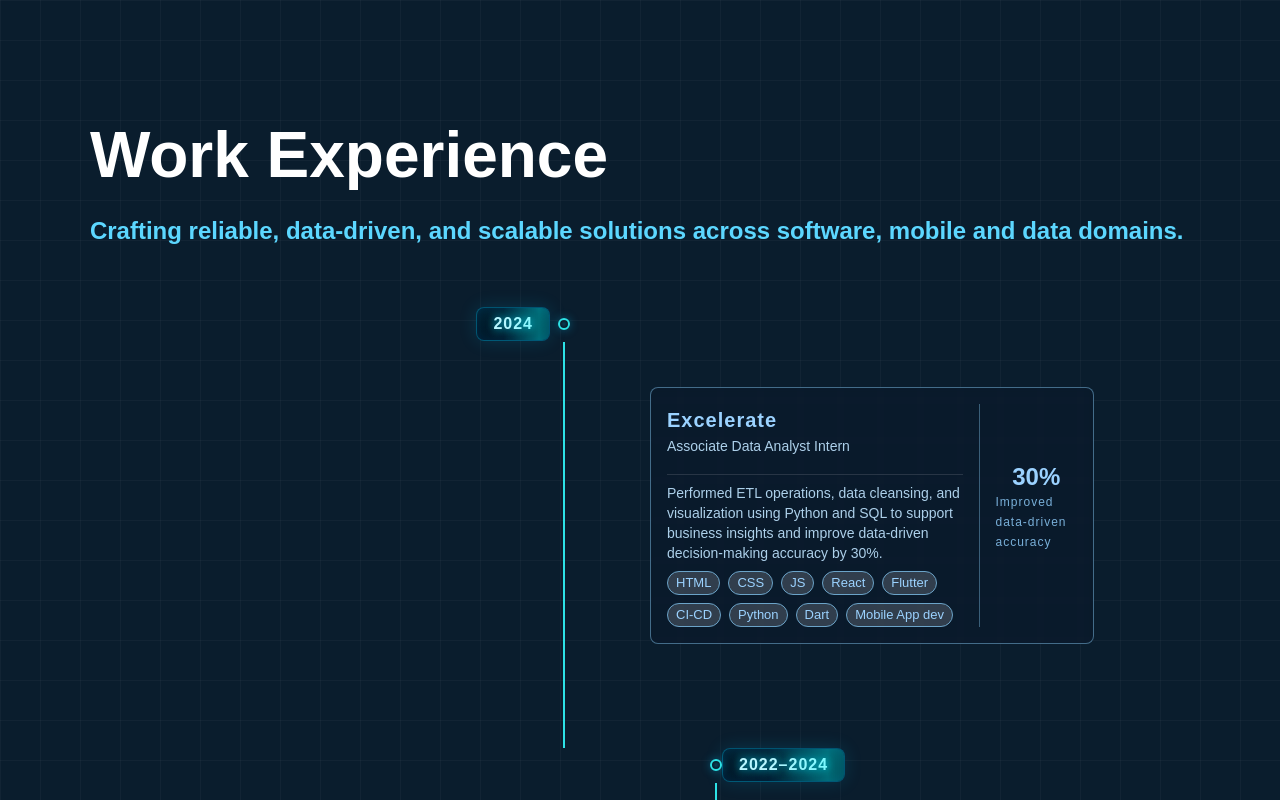
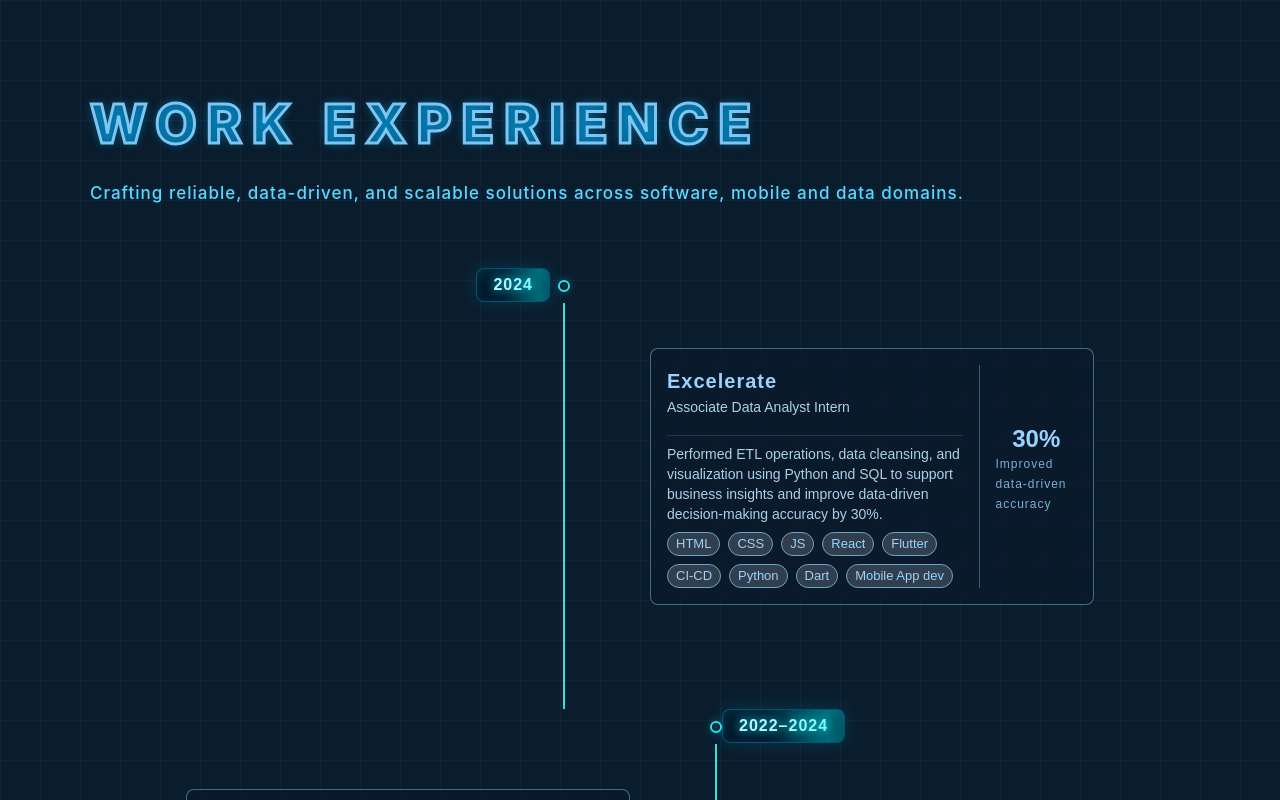
Before and after one commit to whoseunassailable/theme-based-portfolio, a React (Vite) app: page /work_experience in a window 1280 px wide. Shown: the top 800 px of the page. Built offline with nearby package versions, Linux system fonts and the light colour scheme; some icons are missing.

Commit message:
added frame and stack preferences

```diff
--- a/src/App.tsx
+++ b/src/App.tsx
@@ -3,7 +3,7 @@ import { BrowserRouter as Router, Routes, Route } from "react-router-dom";
 import ThemeProviderWrapper from "./theme/ThemeProviderWrapper";
 import { Home } from "./pages/home/Home";
 import { WorkExperience } from "./pages/work-experience/WorkExperience";
-import { Projects } from "./pages/Projects";
+import { Projects } from "./pages/projects/Projects";
 import { ProjectsDetail } from "./pages/ProjectsDetail";
 import { Contact } from "./pages/Contact";
 import { AboutMe } from "./pages/AboutMe";
--- a/src/pages/Projects.tsx
+++ /dev/null
@@ -1,3 +0,0 @@
-export const Projects = () => {
-  return <div>This is projects page</div>;
-};
--- a/src/pages/home/Home.tsx
+++ b/src/pages/home/Home.tsx
@@ -5,6 +5,7 @@ import { SmallTitle } from "./components/SmallTitle";
 import { ButtonSection } from "./components/ButtonSection";
 import { CardGrid } from "./components/CardGrid";
 import { WorkExperience } from "../work-experience/WorkExperience";
+import { Projects } from "../projects/Projects";
 
 export const Home = () => {
   return (
@@ -22,6 +23,7 @@ export const Home = () => {
       <ButtonSection></ButtonSection>
       <CardGrid></CardGrid>
       <WorkExperience></WorkExperience>
+      <Projects></Projects>
     </Container>
   );
 };
--- /dev/null
+++ b/src/pages/projects/BlueprintFrame.tsx
@@ -0,0 +1,55 @@
+import React from "react";
+import { Box } from "@mui/material";
+import { COLORS_NEO_EXTENDED as COLORS } from "../../theme/colors";
+
+interface BlueprintFrameProps {
+  children: React.ReactNode | React.ReactNode[];
+}
+
+export const BlueprintFrame: React.FC<BlueprintFrameProps> = ({ children }) => {
+  return (
+    <Box
+      sx={{
+        position: "relative",
+        backgroundColor: COLORS.bg,
+        border: `1.5px solid ${COLORS.gridStrong}`,
+        boxShadow: `0 0 25px ${COLORS.shadow}`,
+        p: { xs: 3, md: 6 },
+        overflow: "hidden",
+        "&::before": {
+          content: '""',
+          position: "absolute",
+          inset: 0,
+          backgroundImage: `
+            linear-gradient(${COLORS.grid} 1px, transparent 1px),
+            linear-gradient(90deg, ${COLORS.grid} 1px, transparent 1px)
+          `,
+          backgroundSize: "40px 40px", // grid density
+          opacity: 0.2,
+          zIndex: 0,
+        },
+        "&::after": {
+          // corner accents
+          content: '""',
+          position: "absolute",
+          inset: 0,
+          border: `2px solid ${COLORS.gridStrong}`,
+          clipPath: `
+            polygon(
+              0 0, 20px 0, 20px 2px, 2px 2px, 2px 20px, 0 20px,
+              0 calc(100% - 20px), 2px calc(100% - 20px), 2px calc(100% - 2px), 20px calc(100% - 2px),
+              20px 100%, calc(100% - 20px) 100%, calc(100% - 20px) calc(100% - 2px),
+              calc(100% - 2px) calc(100% - 2px), calc(100% - 2px) calc(100% - 20px),
+              100% calc(100% - 20px), 100% 20px, calc(100% - 2px) 20px,
+              calc(100% - 2px) 2px, calc(100% - 20px) 2px, calc(100% - 20px) 0, 20px 0
+            )
+          `,
+          pointerEvents: "none",
+          zIndex: 2,
+        },
+      }}
+    >
+      <Box sx={{ position: "relative", zIndex: 1 }}>{children}</Box>
+    </Box>
+  );
+};
--- /dev/null
+++ b/src/pages/projects/Projects.tsx
@@ -0,0 +1,12 @@
+import { BlueprintFrame } from "./BlueprintFrame";
+import { SectionHeading } from "../work-experience/components/SectionHeading";
+import { SearchStack } from "./SearchStack";
+
+export const Projects = () => {
+  return (
+    <BlueprintFrame>
+      <SectionHeading title={"Projects"}></SectionHeading>
+      <SearchStack />
+    </BlueprintFrame>
+  );
+};
--- /dev/null
+++ b/src/pages/projects/SearchStack.tsx
@@ -0,0 +1,72 @@
+import { Box, ToggleButtonGroup, ToggleButton } from "@mui/material";
+import { useState } from "react";
+import { COLORS_NEO_EXTENDED } from "../../theme/colors";
+import { stackNames } from "./constants/stackNames";
+import { STACK_TYPOGRAPHY } from "./stackTypography";
+
+export const SearchStack = () => {
+  const [activeStack, setActiveStack] = useState<string | null>(null);
+
+  return (
+    <Box
+      sx={{
+        mt: { xs: 2, md: 5 },
+        display: "grid",
+        gridTemplateColumns: { md: "0.25fr 7fr " },
+        gridTemplateAreas: `"space-left toggle-button-group "`,
+      }}
+    >
+      <Box display={"flex"} gridArea="space-left"></Box>
+      <Box
+        sx={{
+          display: "flex",
+          alignItems: "start",
+          justifyContent: "start",
+          gap: 3,
+          gridArea: "toggle-button-group",
+        }}
+      >
+        <ToggleButtonGroup
+          exclusive
+          value={activeStack}
+          onChange={(_, v) => setActiveStack(v)}
+          sx={{
+            border: `2px solid ${COLORS_NEO_EXTENDED.accent}`,
+            borderRadius: 1,
+            width: "100%",
+            "& .MuiToggleButtonGroup-grouped": {
+              border: "none",
+              px: 2.25,
+              py: 1,
+              width: "20%",
+              ...STACK_TYPOGRAPHY.base,
+              color: STACK_TYPOGRAPHY.base?.color,
+              textTransform: "uppercase",
+              letterSpacing: "0.12em",
+              "& + .MuiToggleButton-root": {
+                borderLeft: `2px solid ${COLORS_NEO_EXTENDED.accent}`,
+              },
+              "&:hover": {
+                backgroundColor: "transparent",
+                ...STACK_TYPOGRAPHY.emphasis,
+              },
+              "&.Mui-selected": {
+                backgroundColor: "transparent",
+                ...STACK_TYPOGRAPHY.active,
+                "&:hover": {
+                  backgroundColor: "transparent",
+                },
+              },
+            },
+          }}
+        >
+          {stackNames.map((name) => (
+            <ToggleButton key={name} value={name} disableRipple>
+              {name}
+            </ToggleButton>
+          ))}
+        </ToggleButtonGroup>
+      </Box>
+    </Box>
+  );
+};
--- /dev/null
+++ b/src/pages/projects/constants/stackNames.ts
@@ -0,0 +1,7 @@
+export const stackNames = [
+  "Frontend",
+  "Backend",
+  "Data Science",
+  "Mobile Development",
+  "Full Stack Developer",
+];
--- /dev/null
+++ b/src/pages/projects/stackTypography.ts
@@ -0,0 +1,39 @@
+import { COLORS_NEO_EXTENDED as C } from "../../theme/colors";
+
+export const STACK_TYPOGRAPHY = {
+  base: {
+    fontFamily: `'JetBrains Mono', ui-monospace, SFMono-Regular, Menlo, Monaco, Consolas, "Liberation Mono", "Courier New", monospace`,
+    fontWeight: 600, // sturdy, blueprint label vibe
+    textTransform: "uppercase", // label/panel feel
+    letterSpacing: "0.12em", // blueprint tracking
+    lineHeight: 1.2,
+    fontSize: { xs: 11, sm: 12, md: 12 }, // compact & consistent
+    color: C.subheading, // soft cyan label
+  },
+
+  // when the pill/segment is selected
+  active: {
+    color: C.heading, // brighter cyan for emphasis
+  },
+
+  // hover/focus-visible states (keep it typographic)
+  emphasis: {
+    color: C.linkHover,
+  },
+
+  // muted/disabled state
+  disabled: {
+    color: C.textDisabled,
+  },
+
+  // optional tiny overline (e.g., "DATA SCIENCE / FULL STACK" captions)
+  overline: {
+    fontFamily: `'JetBrains Mono', ui-monospace, SFMono-Regular, Menlo, Monaco, Consolas, "Liberation Mono", "Courier New", monospace`,
+    fontWeight: 500,
+    textTransform: "uppercase",
+    letterSpacing: "0.16em",
+    lineHeight: 1.15,
+    fontSize: { xs: 10, sm: 10, md: 11 },
+    color: C.neutral,
+  },
+} as const;
--- a/src/pages/work-experience/components/SectionHeading.tsx
+++ b/src/pages/work-experience/components/SectionHeading.tsx
@@ -18,17 +18,34 @@ export const SectionHeading: React.FC<SectionHeadingProps> = ({ title }) => {
       <Box gridArea={"heading-title"}>
         <Typography
           component="h1"
+          data-text={title}
           variant="h2"
           sx={{
-            lineHeight: 1.1,
-            fontWeight: 700,
-            fontSize: {
-              xs: "2.25rem",
-              sm: "2.75rem",
-              md: "3.5rem",
-              lg: "4rem",
+            fontFamily:
+              "'Inter', 'SF Pro Display', system-ui, -apple-system, Arial",
+            fontWeight: 800,
+            textTransform: "uppercase",
+            letterSpacing: { xs: "0.14em", md: "0.18em" },
+            lineHeight: 1.05,
+            fontSize: { xs: 28, sm: 36, md: 54 },
+            color: "rgba(180, 220, 255, 0.95)",
+            textShadow:
+              "0 0 12px rgba(0,180,255,.25), 0 0 2px rgba(0,180,255,.4)",
+            background: "transparent",
+            WebkitBackgroundClip: "text",
+            WebkitTextFillColor: "transparent",
+
+            position: "relative",
+            "&::after": {
+              content: "attr(data-text)", // duplicate the text
+              position: "absolute",
+              inset: 0,
+              color: "transparent",
+              WebkitTextStroke: "3px rgba(140, 210, 255, 0.9)", // outline thickness/color
+              WebkitTextFillColor: "transparent",
+              textShadow: "0 0 10px rgba(0,180,255,.25)", // subtle neon glow
+              pointerEvents: "none",
             },
-            mt: { xs: 1, md: 3 },
           }}
         >
           {title}
--- a/src/pages/work-experience/components/SectionSubHeading.tsx
+++ b/src/pages/work-experience/components/SectionSubHeading.tsx
@@ -21,13 +21,19 @@ export const SectionSubHeading: React.FC<SectionSubHeadingProps> = ({
       <Box gridArea={"space-left"}></Box>
       <Box gridArea={"sub-heading-title "}>
         <Typography
+          component="p"
           variant="h5"
           sx={{
-            lineHeight: 1.1,
-            fontWeight: 800,
             color: COLORS_NEO_EXTENDED.heading,
-
             mt: { xs: 1, md: 0.5 },
+            maxWidth: 920,
+            fontFamily:
+              "'Inter', 'SF Pro Text', system-ui, -apple-system, Arial",
+            fontWeight: 500,
+            letterSpacing: { xs: "0.04em", md: "0.06em" },
+            lineHeight: 1.5,
+            fontSize: { xs: 13.5, sm: 15, md: 17 },
+            textShadow: "0 0 6px rgba(0,160,255,.15)",
           }}
         >
           {sub_title}
```
